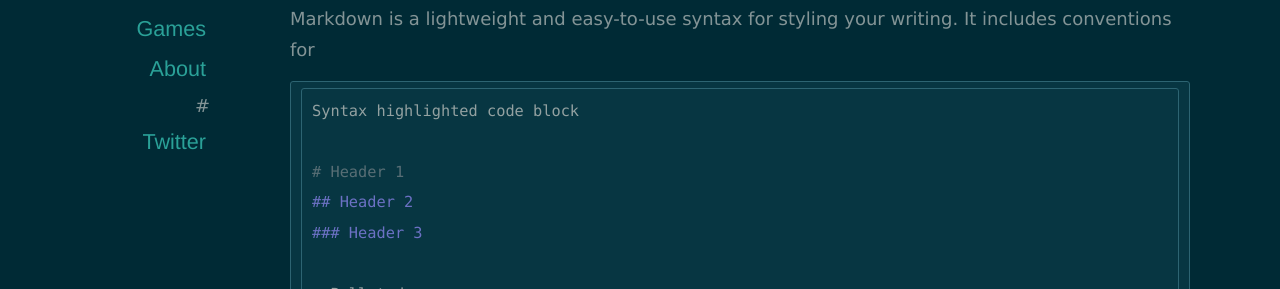
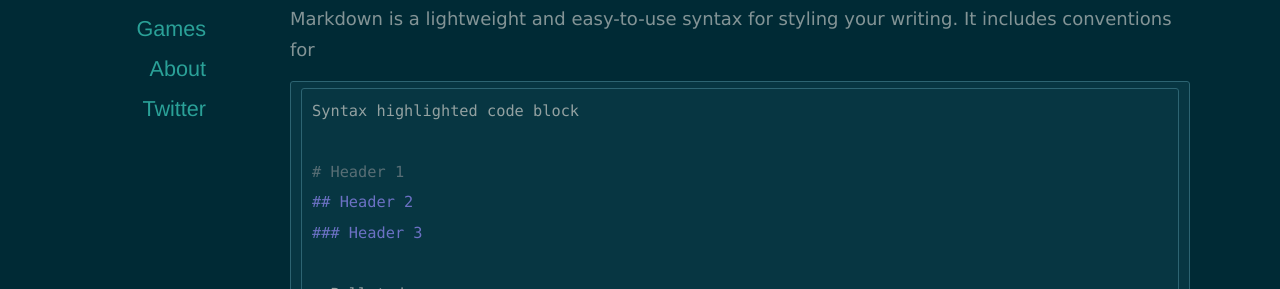
Before and after one commit to SecZone1/seczone1.github.io, a Jekyll site: the page built from index.md, in a window 1280 px wide. Shown: the part 403-692 px from the top of the page. Built offline with Jekyll 4.4.1, drawn with Linux system fonts in a browser that asks for light colours; nearby versions of some CDN libraries; our own code applies the rules of GitHub Pages for plain Markdown files; the list of posts is cut into pages by our own code.

```diff
--- a/_layouts/default.html
+++ b/_layouts/default.html
@@ -39,7 +39,7 @@
           <li><a href="/linux"> Linux</a></li>
           <li><a href="/games "> Games </a></li>
           <li><a href="/about">About</a></li>
-          #<li><a href="http://twitter.com/redwall_hp">Twitter</a></li>
+          <li><a href="http://twitter.com/redwall_hp">Twitter</a></li>
         </ul>
       </nav>
     </div>
```
